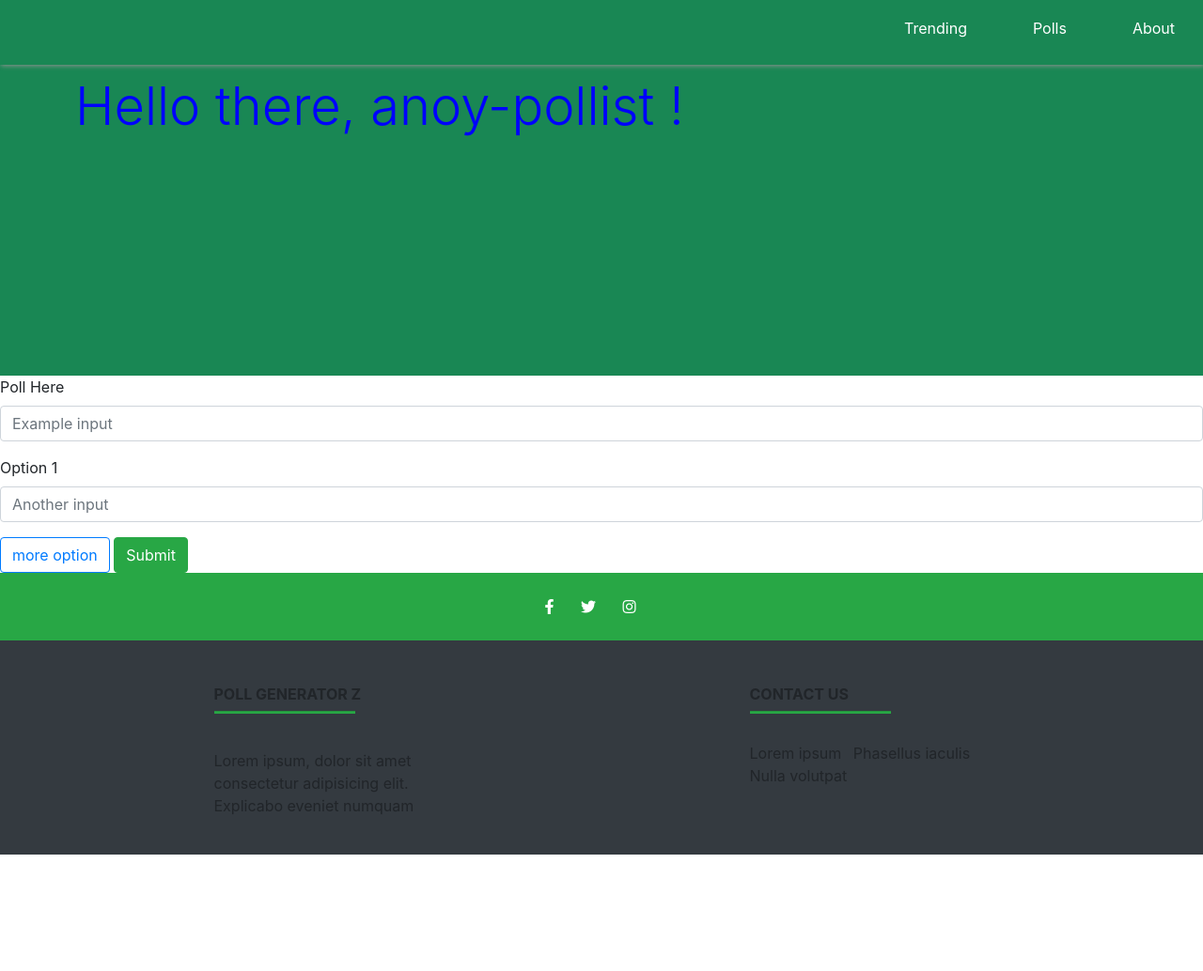
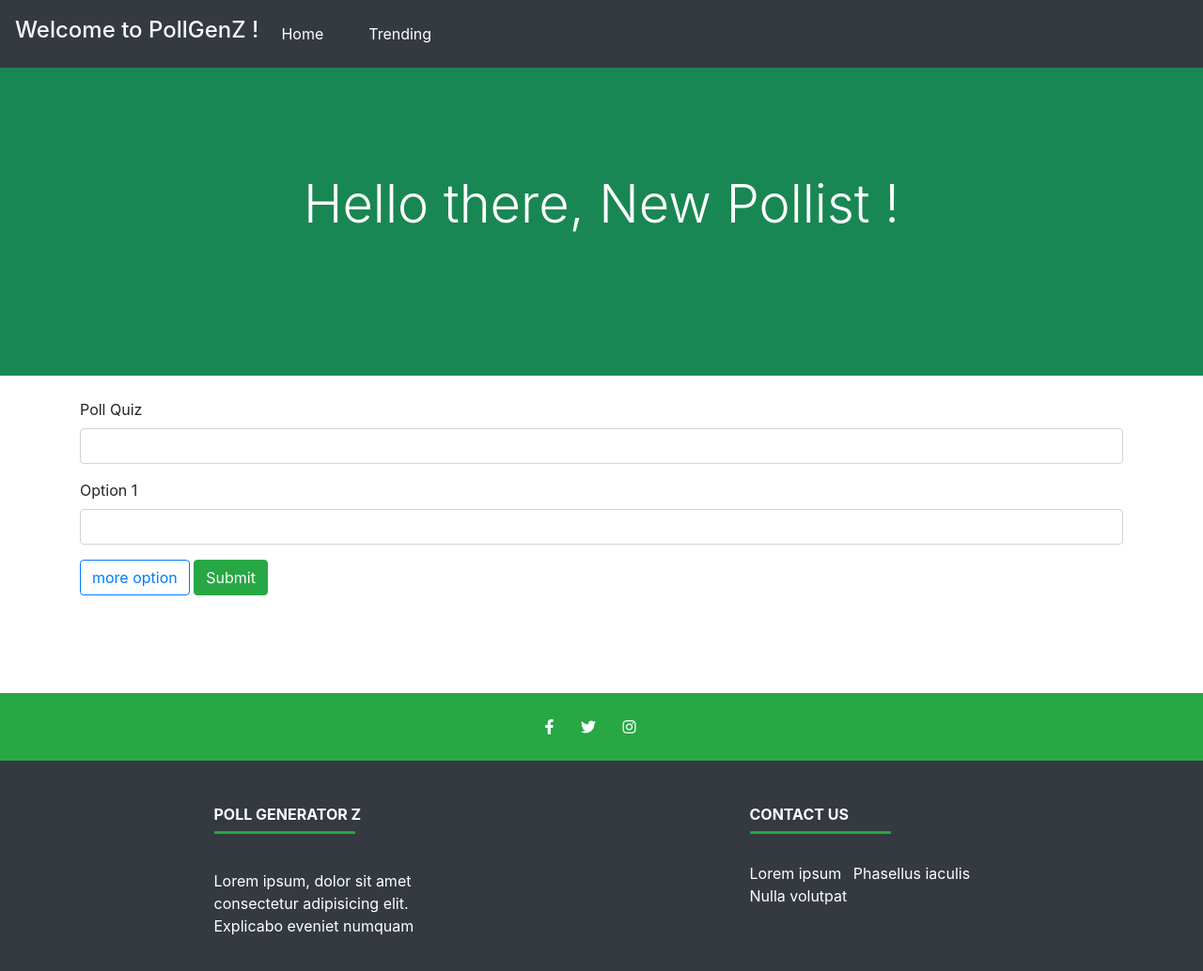
Before and after one commit to anhthutranmai/WebFinal, a plain HTML site: page index.html in a window 1280 px wide. Shown: the whole page at 94% size. Before the commit the page ends 910 px from the top, so only its background shows below. Drawn offline with nearby package versions, Linux system fonts and the light colour scheme.

Commit message:
bootstrap-ed index.html, add navbarToggle for index & slideshow, comment
style.css is no need

```diff
--- a/index.html
+++ b/index.html
@@ -20,73 +20,63 @@
 
   <title>A Fun Poll Generator</title>
 </head>
-<body>
-  <header>
-    <div class="logo">
-      <!-- <img src="images/logo.jpg" alt="logo"> -->
-    </div>
-    <div class="main-nav">
+<body style="height:120vh">
+  <header class="fixed-top w-100">
+    <!-- <div class="main-nav">
       <nav>
         <ul>
           <li><a href="trending.html">Trending</a></li>
           <li><a href="#">Polls</a></li>
-          <li><a href="#">About</a></li>
         </ul>
       </nav>
+    </div> -->
+    <nav class="navbar navbar-expand-lg navbar-dark bg-dark fixed-top">
+      <h4 class="display-5 text-light">Welcome to PollGenZ !</h4>
+      <div class="navbar-collapse collapse" id="navbarToggler">
+        <ul class="nav d-flex justify-content-end">
+          <li class="nav-item p-2">
+            <a class="nav-link active text-white" href="index.html">Home</a>
+          <li class="nav-item p-2">
+            <a class="nav-link text-white" href="trending.html">Trending</a>
+          </li>
+        </ul>
       </div>
+      <button class="navbar-toggler" type="button" data-toggle="collapse" data-target="#navbarToggler" aria-controls="navbarToggler" aria-expanded="false" aria-label="Toggle navigation">
+      <span class="navbar-toggler-icon"></span>
+    </nav>
   </header>
-  <div id="banner">
+  <div id="banner" class="jumbotron-fluid text-white text-center" style="background:#198754;height:50vh;padding-top:23vh">
     <!-- <div class="quote">
       WELCOME TO POLL GENERATOR Z !!!
     </div> -->
-
-    <div id="client">
     <div class="display-4">
-        Hello there, anoy-pollist !
-      </div>
+      Hello there, New Pollist !
     </div>
   </div>
   </header>
-  <!-- Navigation Bar -->
-  <!-- <ul class="nav justify-content-end">
-    <li class="nav-item">
-      <a class="nav-link active" href="#">Active</a>
-    </li>
-    <li class="nav-item">
-      <a class="nav-link" href="#">Link</a>
-    </li>
-    <li class="nav-item">
-      <a class="nav-link" href="#">Link</a>
-    </li>
-    <li class="nav-item">
-      <a class="nav-link disabled" href="#" tabindex="-1" aria-disabled="true">Disabled</a>
-    </li>
-  </ul> -->
-
-  <!-- search bar -->
-
   <!-- Poll Carousel -->
 
   <!-- Poll Form -->
+  <div class="container py-4">
     <form>
       <div class="form-group">
-      <label for="formGroupExampleInput0">Poll Here</label>
-      <input type="text" class="form-control" id="formGroupExampleInput0" placeholder="Example input">
+        <label for="formGroupExampleInput0">Poll Quiz</label>
+        <input type="text" class="form-control" id="formGroupExampleInput0">
       </div>
       <div class="form-group">
         <label for="formGroupExampleInput1">Option 1 </label>
-      <input type="text" class="form-control" id="formGroupExampleInput1" placeholder="Another input">
+        <input type="text" class="form-control" id="formGroupExampleInput1">
       </div>
-    <!--new input here-->
+      <!--new input below here-->
 
     </form>
+      <!-- create your poll now with buttons-->
     <a class="btn btn-outline-primary" id="more" href="#" role="button">more option</a>
     <button type="submit" class="btn btn-success">Submit</button>
+  </div>
+  <div class="space" style="height:10vh">
 
-  <!-- create your poll now with buttons-->
-
-
-
+  </div>
 
   <!-- footer -->
   <footer class="page-footer bg-dark">
@@ -108,18 +98,18 @@
     <div class="container text-center text-md-left mt-5">
       <div class="row">
         <div class="col-md-3 mx-auto mb-4">
-          <h6 class="text-uppercase font-weight-bold">Poll Generator Z</h6>
-          <hr class="bg-success mb-4 mt-0 d-inline-block mx-auto" style="width: 150px;height: 2px;">
-          <p class="mt-2">Lorem ipsum, dolor sit amet consectetur adipisicing elit. Explicabo eveniet numquam</p>
+          <h6 class="text-uppercase font-weight-bold text-white">Poll Generator Z</h6>
+          <hr class="bg-success mb-4 mt-0 d-inline-block mx-auto" style="width:150px;height:2px;">
+          <p class="mt-2 text-white">Lorem ipsum, dolor sit amet consectetur adipisicing elit. Explicabo eveniet numquam</p>
         </div>
 
         <div class="col-md-3 mx-auto mb-4">
-          <h6 class="text-uppercase font-weight-bold">Contact Us</h6>
-          <hr class="bg-success mb-4 mt-0 d-inline-block mx-auto" style="width: 150px;height: 2px;">
+          <h6 class="text-uppercase font-weight-bold text-white">Contact Us</h6>
+          <hr class="bg-success mb-4 mt-0 d-inline-block mx-auto" style="width:150px;height:2px;">
           <ul class="list-inline">
-            <li class="list-inline-item">Lorem ipsum</li>
-            <li class="list-inline-item">Phasellus iaculis</li>
-            <li class="list-inline-item">Nulla volutpat</li>
+            <li class="list-inline-item text-white">Lorem ipsum</li>
+            <li class="list-inline-item text-white">Phasellus iaculis</li>
+            <li class="list-inline-item text-white">Nulla volutpat</li>
           </ul>
         </div>
 
--- a/main.js
+++ b/main.js
@@ -8,7 +8,7 @@ more.addEventListener("click",function(e) {
 
   let newinput = document.createElement("form-group");
   i += 1;
-  newinput.innerHTML = "<label for='formGroupExampleInput" + i + "'>Option "+ i +"</label><input type='text' class='form-control' id='formGroupExampleInput" + i +"' placeholder='Another input'>";
+  newinput.innerHTML = "<label for='formGroupExampleInput" + i + "'>Option "+ i +"</label><input type='text' class='form-control' id='formGroupExampleInput" + i +"'>";
   console.log("now u have "+ i +" option");
   let where = document.querySelector("form");
   where.append(newinput);
--- a/style.css
+++ b/style.css
@@ -1,12 +1,12 @@
 /* css style here */
 /*  outline */
-body {
+/* body {
   margin: 0px;
-  /* background-color: #5ac18e; */
-}
+  background-color: #5ac18e;
+} */
 
 /* nav */
-header {
+/* header {
   position: fixed;
   background: transparent !important;
   top: 0px;
@@ -14,63 +14,63 @@ header {
   width: 100%;
   height: 69px;
   box-shadow: 1px 1px 5px #939393;
-}
+} */
 
-.logo {
+/* .logo {
   width: 150px;
   top: 20px;
   left: 20px;
   position: absolute;
-}
+} */
 
-img {
+/* img {
   width: 100px;
   height: auto;
-}
+} */
 
-.main-nav {
+/* .main-nav {
   position: absolute;
   top: 8px;
   right: 20px;
-}
+} */
 
-nav ul {
+/* nav ul {
   display: inline-flex;
-}
+} */
 
-nav ul li {
+/* nav ul li {
   padding: 10px;
   list-style: none;
   text-decoration: none;
-}
+} */
 
-nav ul li a {
+/* nav ul li a {
   text-decoration: none;
   color: white;
   padding-left: 50px;
   text-align: center;
-}
+} */
 
 /* */
-div#banner {
+/* div#banner {
   background: #198754;
   height: 50vh;
   padding: 10vh;
-  color: blue !important;
+  color: white !important;
   background-image: url("");
   background-size: cover;
   background-repeat: no-repeat;
   background-position-x: center;
   background-position-y: bottom;
-}
+} */
 
-.quote {
+/* .quote {
   margin: auto;
   text-align: center;
   padding-top: 100px;
-}
+} */
 
-@media screen and (max-width: 650px) {
+/* @media screen and (max-width: 650px) {
 div#banner {
   background: transparent;
   height: 50vh;
@@ -86,4 +86,4 @@ div#banner {
     margin-top: 18vh;
     width: 100%;
   }
-}
+} */
```
Also changed, not shown: slide.js (+10 -2 lines), slideshow.html (+10 -11 lines). Lines whose indentation alone changed are shown as unchanged.
